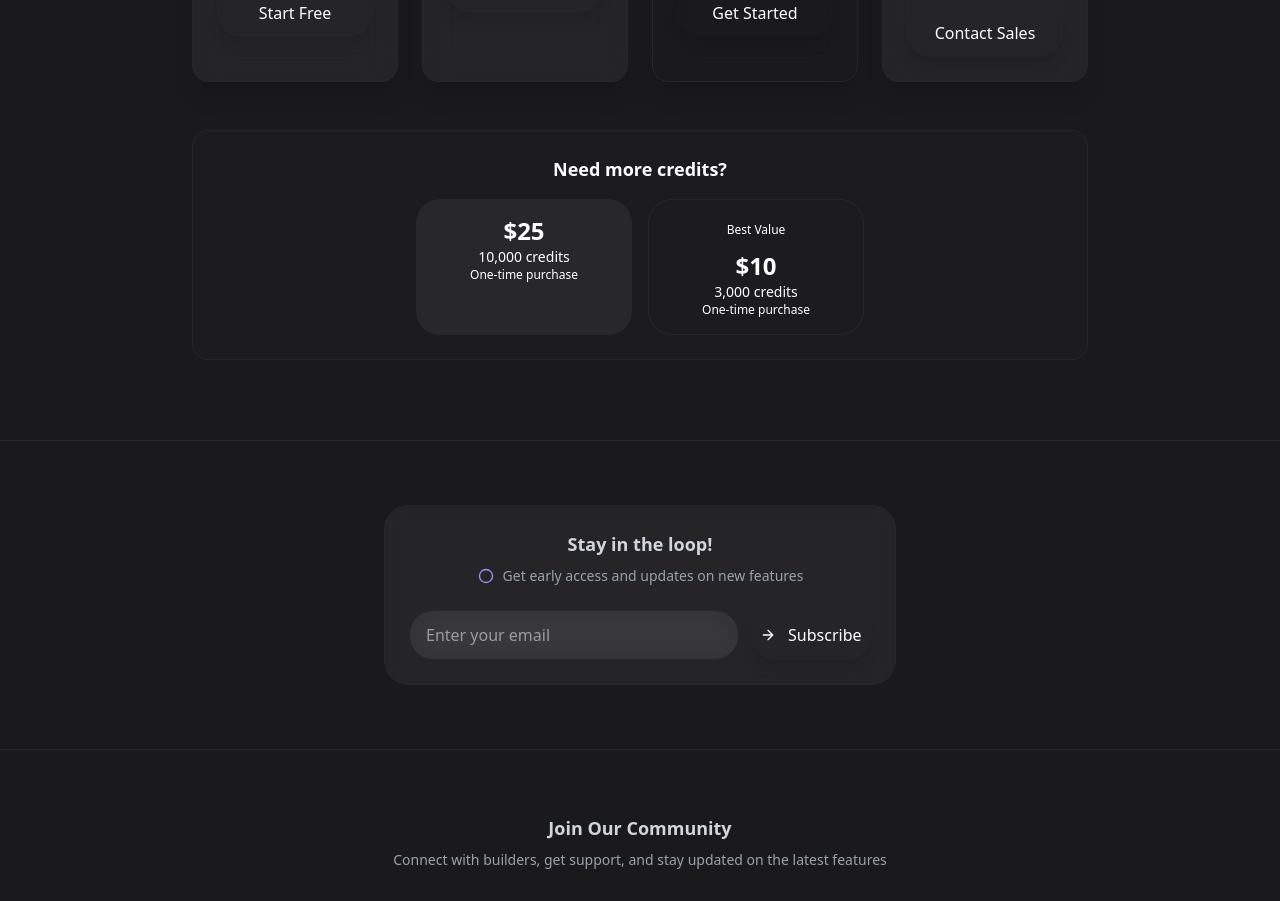
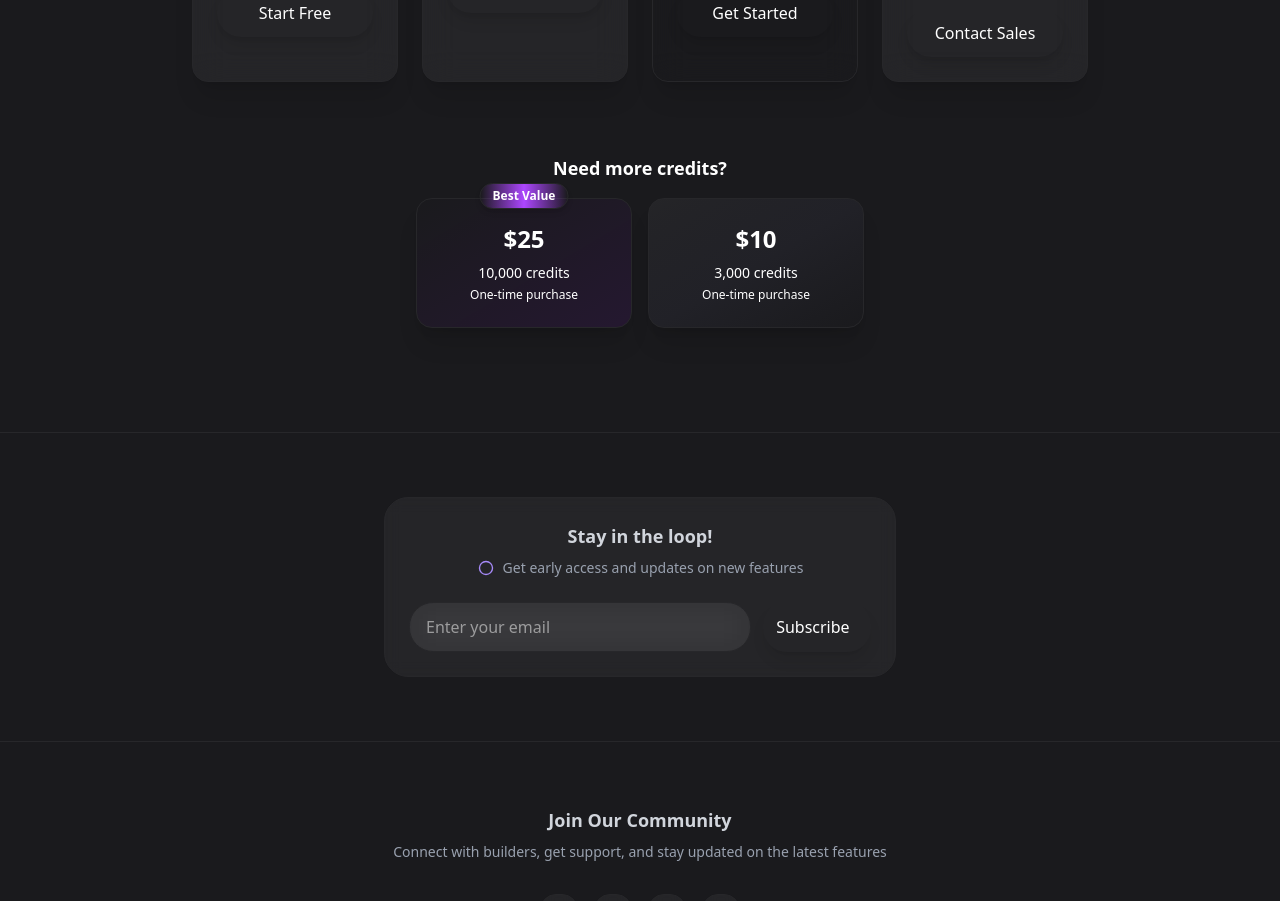
Before and after one commit to webbmaistro/flowdrop, a Next.js app: page / in a window 1280 px wide. Shown: the part 1760-2661 px from the top of the page. Built offline with nearby package versions, Linux system fonts and the light colour scheme; no server answers.

Commit message:
updating one time credit purchase cards, and email subscribe button <3

```diff
--- a/app/page.tsx
+++ b/app/page.tsx
@@ -402,18 +402,18 @@ export default function LandingPage() {
               </Card>
             </motion.div>
 
-            <motion.div variants={itemVariants} className="mt-12 p-6 bg-background-card/30 rounded-2xl border border-border-primary">
+            <motion.div variants={itemVariants} className="mt-12 p-6 bg-transparent rounded-2xl border-0 shadow-none">
               <h3 className="text-lg font-semibold mb-4">Need more credits?</h3>
               <div className="grid md:grid-cols-2 gap-4 max-w-md mx-auto">
-                <div className="text-center p-4 bg-background-glass rounded-xl">
-                  <p className="text-2xl font-bold">$25</p>
-                  <p className="text-sm text-text-muted">10,000 credits</p>
+                <div className="relative card-hover-glow card-smooth text-center p-6 bg-gradient-to-br from-primary-main/10 via-primary-main/5 to-purple-700/10 rounded-2xl border border-primary-main/30 shadow-xl transition-all duration-500">
+                  <span className="absolute -top-4 left-1/2 -translate-x-1/2 bg-gradient-to-r from-primary-main via-purple-500 to-primary-main text-white px-3 py-1 rounded-full text-xs font-semibold shadow-md mb-2 z-10 border border-primary-main/40">Best Value</span>
+                  <p className="text-2xl font-bold mb-2">$25</p>
+                  <p className="text-sm text-text-muted mb-1">10,000 credits</p>
                   <p className="text-xs text-text-muted">One-time purchase</p>
                 </div>
-                <div className="text-center p-4 bg-primary-main/10 rounded-xl border border-primary-main/20">
-                  <span className="bg-primary-main text-white px-2 py-1 rounded text-xs font-medium mb-2 inline-block">Best Value</span>
-                  <p className="text-2xl font-bold">$10</p>
-                  <p className="text-sm text-text-muted">3,000 credits</p>
+                <div className="relative card-hover-glow card-smooth text-center p-6 bg-gradient-to-br from-background-glass via-background-card/80 to-primary-main/10 rounded-2xl border border-white/10 shadow-xl transition-all duration-500">
+                  <p className="text-2xl font-bold mb-2">$10</p>
+                  <p className="text-sm text-text-muted mb-1">3,000 credits</p>
                   <p className="text-xs text-text-muted">One-time purchase</p>
                 </div>
               </div>
@@ -452,9 +452,25 @@ export default function LandingPage() {
                   <Button
                     onClick={handleSubmit}
                     variant="primary"
-                    icon={<ArrowRight className="w-4 h-4" />}
+                    className="relative group overflow-hidden"
+                    whileHover="hover"
+                    initial="default"
+                    animate="default"
                   >
-                    Subscribe
+                    <span className="relative flex items-center justify-center w-full gap-2 min-w-0">
+                      <span>Subscribe</span>
+                      <motion.span
+                        className="flex items-center min-w-0"
+                        variants={{
+                          default: { opacity: 0, width: 0 },
+                          hover: { opacity: 1, width: 'auto' }
+                        }}
+                        style={{ overflow: 'hidden', display: 'inline-flex' }}
+                        transition={{ duration: 0.3, ease: 'easeInOut' }}
+                      >
+                        <ArrowRight className="w-4 h-4" />
+                      </motion.span>
+                    </span>
                   </Button>
                 </div>
               ) : (
--- a/components/ui/button.tsx
+++ b/components/ui/button.tsx
@@ -55,6 +55,7 @@ const Button = React.forwardRef<HTMLButtonElement, ButtonProps>(
           'inline-flex items-center justify-center gap-3 font-medium transition-all duration-300',
           'disabled:opacity-50 disabled:cursor-not-allowed disabled:transform-none',
           'relative overflow-hidden',
+          variant === 'primary' && 'hover:shadow-[0_0_16px_4px_rgba(139,92,246,0.18)] hover:ring-2 hover:ring-primary-main/30',
           className
         )}
         ref={ref}
```
